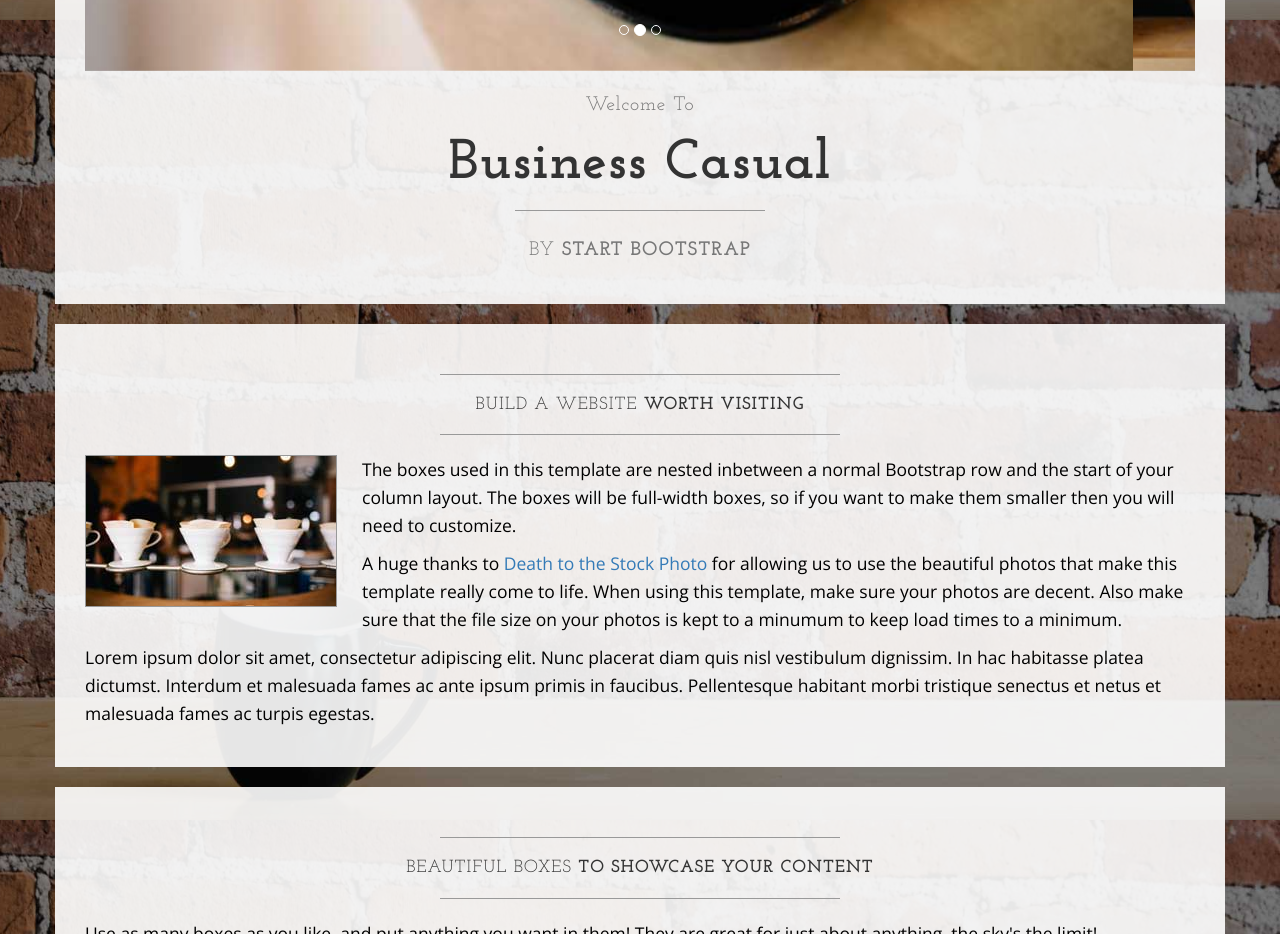
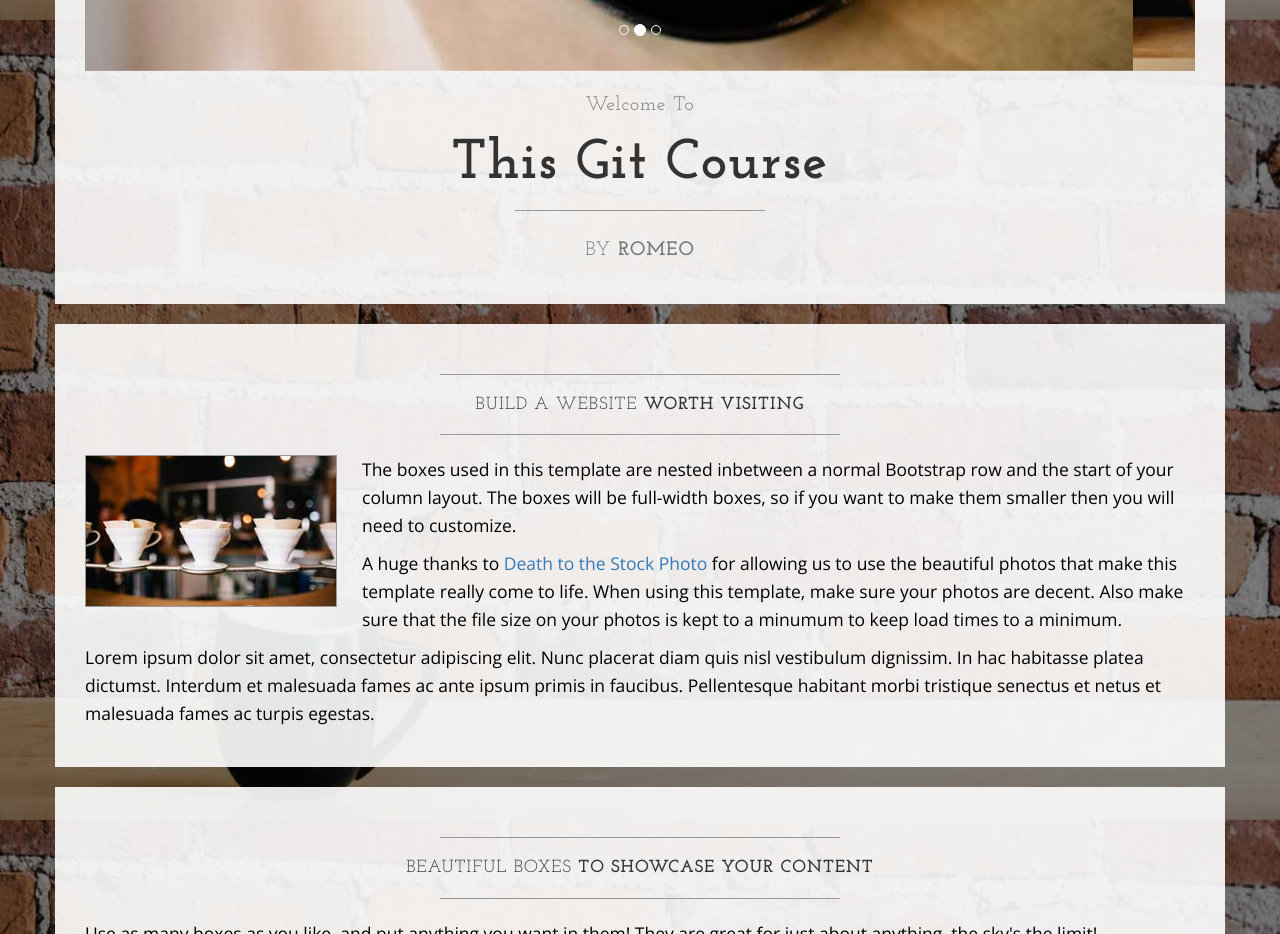
Before and after one commit to axy1234/axy1, a plain HTML site: page index.html in a window 1280 px wide. Shown: the part 780-1714 px from the top of the page. Drawn offline with nearby package versions, Linux system fonts and the light colour scheme.

Commit message:
Changed items after carousel

```diff
--- a/index.html
+++ b/index.html
@@ -108,11 +108,11 @@
                     <h2 class="brand-before">
                         <small>Welcome to</small>
                     </h2>
-                    <h1 class="brand-name">Business Casual</h1>
+                    <h1 class="brand-name">This Git Course</h1>
                     <hr class="tagline-divider">
                     <h2>
                         <small>By
-                            <strong>Start Bootstrap</strong>
+                            <strong>Romeo</strong>
                         </small>
                     </h2>
                 </div>
```
